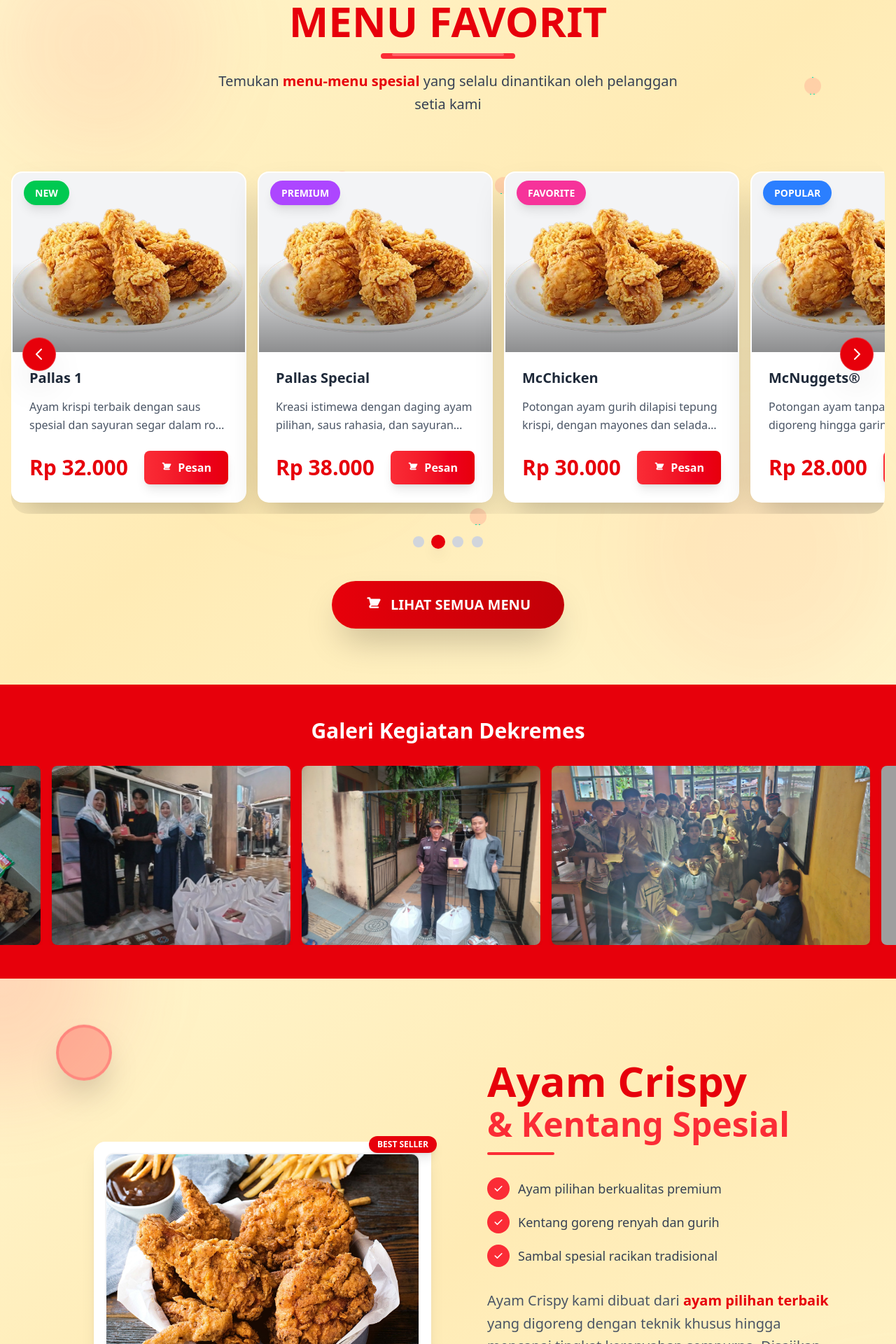
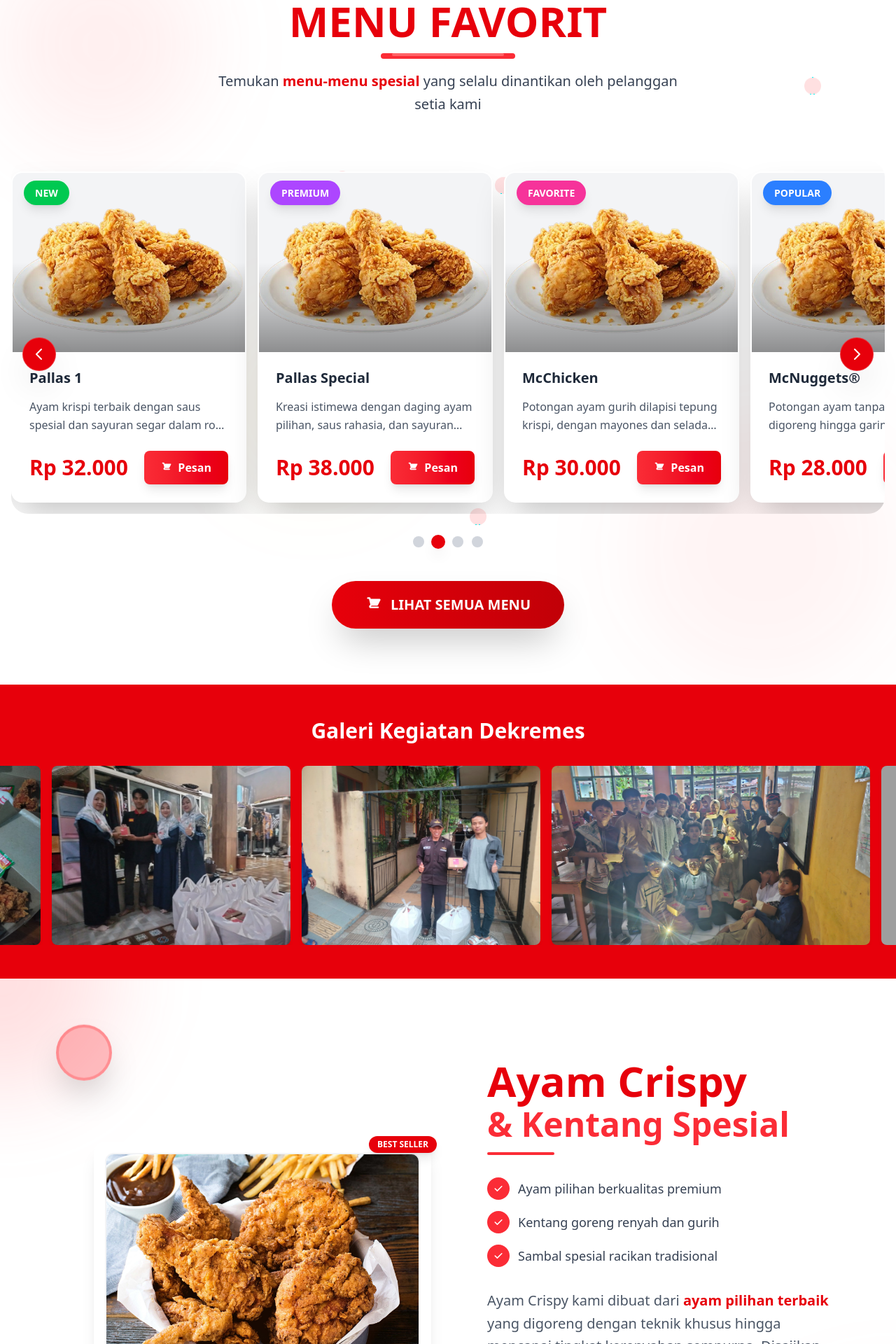
Before and after one commit to Denniscode29/Dekremes-public, a React (Vite) app: page / in a window 1280 px wide. Shown: the part 880-2800 px from the top of the page at 70% size. Built offline with nearby package versions, Linux system fonts and the light colour scheme; no server answers; grey boxes are pictures that could not be loaded.

Commit message:
update lagih

```diff
--- a/src/App.jsx
+++ b/src/App.jsx
@@ -337,7 +337,7 @@
       </div>
 
       {/* MENU FAVORIT SECTION - DESIGN MEWAH YANG DIPERBAIKI */}
-      <div className="relative py-12 md:py-20 bg-gradient-to-br from-[#FFF5CC] via-[#FFEBB5] to-[#FFF5CC] overflow-hidden">
+      <div className="relative py-12 md:py-20 bg-gradient-to-br from-[#FFFFFF] via-[#FFFFFF] to-[#FFFFFF] overflow-hidden">
         {/* Background Elements Mewah */}
         <div className="absolute inset-0">
           <div className="absolute top-0 left-0 w-48 md:w-72 h-48 md:h-72 bg-red-400/10 rounded-full blur-3xl"></div>
@@ -609,7 +609,7 @@
       </div>
 
       {/* AYAM CRISPY & KENTANG SECTION - RESPONSIVE FIX */}
-      <div className="min-h-screen bg-gradient-to-br from-[#FFF5CC] via-[#FFEBB5] to-[#FFF5CC] flex items-center relative overflow-hidden py-12 md:py-0">
+      <div className="min-h-screen bg-gradient-to-br from-[#FFFFFF] via-[#FFFFFF] to-[#FFFFFF] flex items-center relative overflow-hidden py-12 md:py-0">
         {/* Background Elements */}
         <div className="absolute top-0 left-0 w-48 md:w-80 h-48 md:h-80 bg-red-400/20 rounded-full -translate-x-1/2 -translate-y-1/2 blur-3xl"></div>
         <div className="absolute bottom-0 right-0 w-64 md:w-96 h-64 md:h-96 bg-red-400/15 rounded-full translate-x-1/2 translate-y-1/2 blur-3xl"></div>
--- a/src/components/Navbar.jsx
+++ b/src/components/Navbar.jsx
@@ -432,7 +432,7 @@
           ${navbarVisible ? "translate-y-0" : "-translate-y-full"}
           ${
             navbarBackground || solidBgRoutes.includes(location.pathname)
-              ? "bg-[#FFF5CC] shadow-lg backdrop-blur-sm bg-opacity-95"
+              ? "bg-[#FFFFFF] shadow-lg backdrop-blur-sm bg-opacity-95"
               : "bg-transparent"
           }`}
       >
--- a/src/pages/Kontak.jsx
+++ b/src/pages/Kontak.jsx
@@ -50,7 +50,7 @@
       </div>
 
       {/* Main Content */}
-      <div className="bg-[#FFF5CC] py-16 px-6 md:px-20">
+      <div className="bg-[#FFFFFF] py-16 px-6 md:px-20">
   <div className="max-w-7xl mx-auto">
     {/* Contact Section */}
     <div className="grid grid-cols-1 md:grid-cols-2 gap-12 mb-16">
--- a/src/pages/Menu.jsx
+++ b/src/pages/Menu.jsx
@@ -124,7 +124,7 @@
       </div>
 
       {/* Sarapan Pagi Section */}
-      <div className="bg-[#FFF5CC] py-16 px-6">
+      <div className="bg-[#FFFFFF] py-16 px-6">
         <div className="max-w-6xl mx-auto">
           <div className="text-center mb-12">
             <h2 className="text-4xl font-bold text-red-600 mb-4">Makan Spesial</h2>
@@ -200,7 +200,7 @@
       </div>
 
       {/* CTA Section */}
-      <div className="bg-[#FFF5CC] py-16 px-6">
+      <div className="bg-[#FFFFFF] py-16 px-6">
         <div className="max-w-4xl mx-auto text-center">
           <h2 className="text-3xl font-bold text-red-600 mb-6">Tertarik dengan menu kami?</h2>
           <p className="text-gray-800 text-lg mb-8">
```
